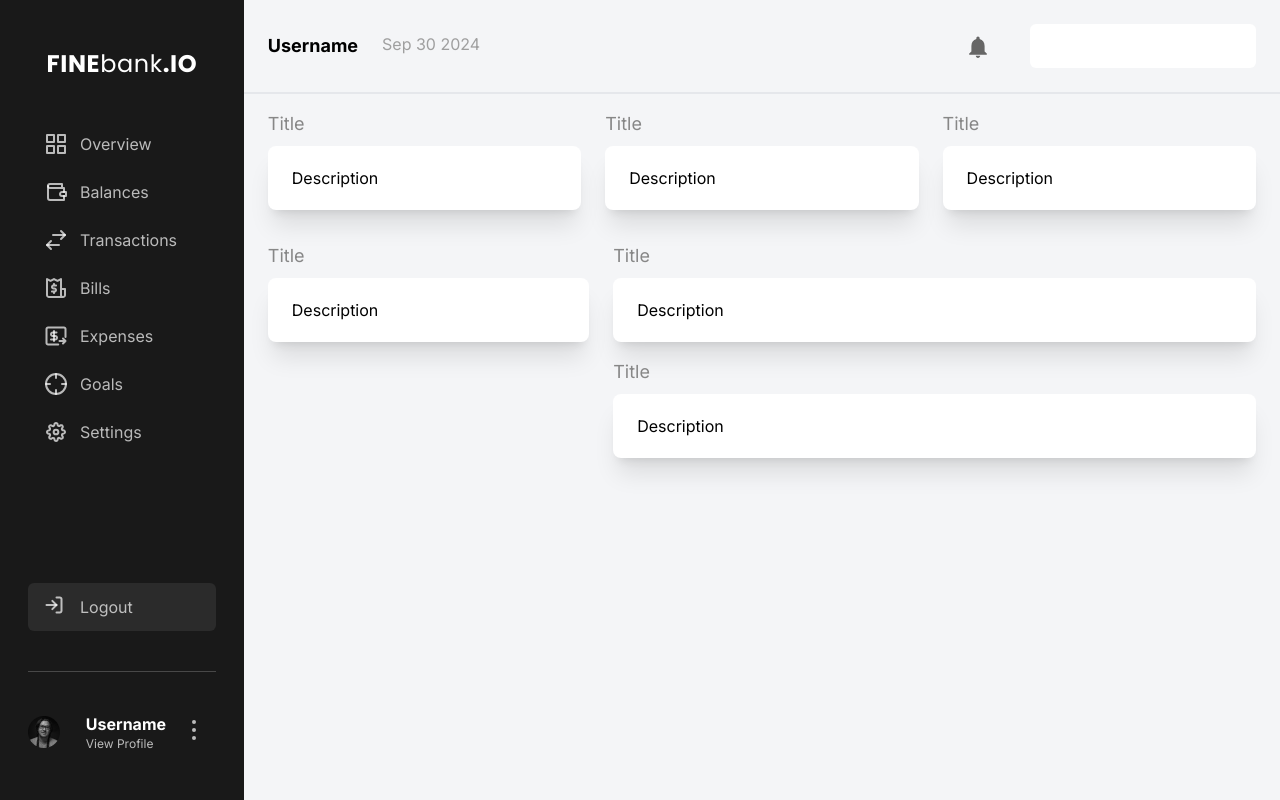
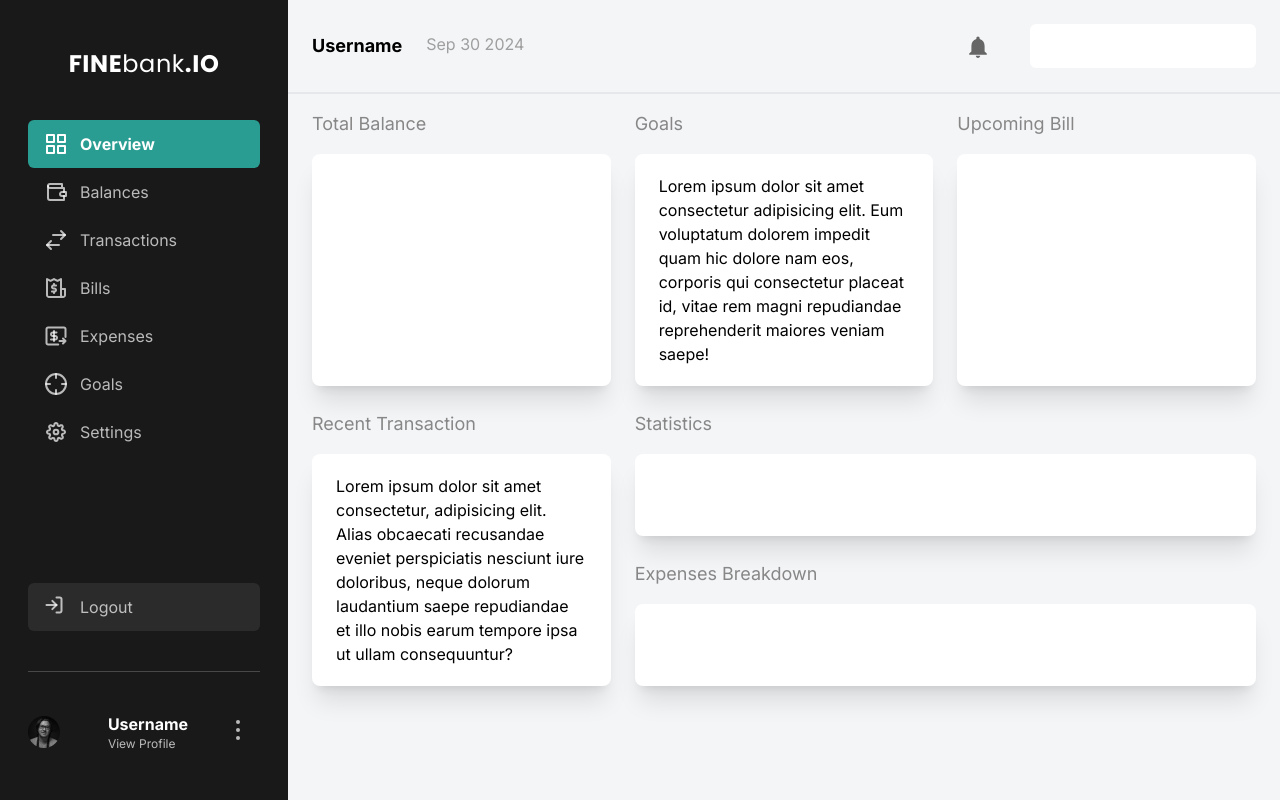
Before and after one commit to Minnaqrt/admin-ui, a React (Vite) app: page / in a window 1280 px wide. Built offline with nearby package versions, Linux system fonts and the light colour scheme.

Commit message:
tambah menu expenses

```diff
--- a/src/App.jsx
+++ b/src/App.jsx
@@ -5,6 +5,7 @@
 import ForgotPasswordPage from "./pages/forgotPw";
 import DashboardPage from "./pages/dashboard";
 import BalancePage from "./pages/balance";
+import ExpensePage from "./pages/expense";
 
 const App = () => {
   const myRouter = createBrowserRouter([
@@ -29,6 +30,10 @@
 		path: "/balance",
 		element: <BalancePage />,
 	},
+	{
+		path: "/expense",
+		element: <ExpensePage />,
+	},
   ]);
 
   return (
--- a/src/components/Elements/Card/index.jsx
+++ b/src/components/Elements/Card/index.jsx
@@ -1,13 +1,24 @@
 
 
-const Card = () => {
+const Card = (props) => {
+  const { title = false, desc, variant } = props
   return (
-    <>
-        <div className="text-lg text-gray-02 mb-2">Title</div>
-        <div className="bg-white rounded-lg px-6 py-5 shadow-xl">
-            Description
+    <div className={`flex flex-col flex-1 mb-6 ${variant}`}>
+      {title && (
+        <>
+          {title.length == 1 ? (
+            <div className="hidden md:block md:text-lg md:text-gray-02 md:mb-4">
+              {title}
+            </div>
+          ) : (
+            <div className="text-lg text-gray-02 mb-4">{title}</div>
+          )}
+        </>
+      )}
+        <div className="bg-white rounded-lg px-6 py-5 shadow-xl flex-1">
+            {desc}
         </div>
-    </>
+    </div>
   )
 }
 
--- a/src/components/Fragments/Navbar.jsx
+++ b/src/components/Fragments/Navbar.jsx
@@ -1,4 +1,4 @@
-import { Link } from "react-router-dom"
+import { Link, NavLink } from "react-router-dom"
 import { Icon } from "../Elements/Icon"
 import Logo from "../Elements/Logo";
 
@@ -49,27 +49,33 @@
   ];
 
   return (
-    <nav className="bg-defaultBlack text-special-bg2 sm:w-72 w-28 h-screen px-7 py-12 flex flex-col justify-between">
+  <div className="bg-defaultBlack">
+    <nav className="sticky top-0 text-special-bg2 sm:w-72 w-28 h-screen px-7 py-12 flex flex-col justify-between">
         <div>
-            <div className="flex justify-center mb-10">
+            <NavLink to="/" className="flex justify-center mb-10">
               <Logo variant="text-white text-sm sm:text-2xl" />
-            </div>
+            </NavLink>
             {menus.map((menu) => (
-              <Link to={menu.link}>
-            <div className="flex hover:bg-special-bg3 hover:text-white px-4 py-3 rounded-md">
+              <NavLink
+              key={menu.id}
+              to={menu.link}
+              className={({ isActive}) =>
+               isActive
+                  ? "flex bg-primary text-white font-bold px-4 py-3 rounded-md"
+                  : "flex hover:bg-special-bg3 hover:text-white px-4 py-3 rounded-md"
+              }>
               <div className="mx-auto sm:mx-0">{menu.icon}</div>
               <div className="ms-3 hidden sm:block">{menu.label}</div>
-            </div>
-            </Link>
+            </NavLink>
             ))}
         </div>
-        <div className="sticky bottom-12">
-            <div className="flex bg-special-bg3 px-4 py-3 rounded-md hover:text-white">
+        <div className="">
+            <NavLink to="/logout" className="flex bg-special-bg3 px-4 py-3 rounded-md hover:text-white">
             <div className="mx-auto sm:mx-0">
               <Icon.Logout />
             </div>
             <div className="ms-3 hidden sm:block">Logout</div>
-            </div>
+            </NavLink>
             <div className="border-b my-10 border-b-special-bg"></div>
             <div className="flex justify-between">
             <div className="mx-auto sm:mx-0 self-center">
@@ -85,6 +91,7 @@
             </div>
         </div>
     </nav>
+  </div>
   )
 }
 
--- a/src/pages/balance.jsx
+++ b/src/pages/balance.jsx
@@ -1,3 +1,41 @@
+// import Card from "../components/Elements/Card";
+// import MainLayout from "../components/Layouts/MainLayout";
+
+// const BalancePage = () => {
+//   return (
+//     <MainLayout type="balance">
+//       {/* top content start*/}
+//       <div className="mb-8 sm:flex sm:gap-6">
+//         <div className="sm:w-1/3">
+//           <Card />
+//         </div>
+//         <div className="sm:w-1/3">
+//           <Card />
+//         </div>
+//         <div className="sm:w-1/3">
+//           <Card />
+//         </div>
+//       </div>
+//       {/* top content end*/}
+//       {/* bottom content start*/}
+//       <div className="mb-8 sm:flex sm:gap-6">
+//         <div className="sm:w-1/3">
+//           <Card />
+//         </div>
+//         <div className="sm:w-1/3">
+//           <Card />
+//         </div>
+//         <div className="sm:w-1/3">
+//           <Card />
+//         </div>
+//       </div>
+//       {/* bottom content end*/}
+//     </MainLayout>
+//   );
+// };
+
+// export default BalancePage;
+
 import Card from "../components/Elements/Card";
 import MainLayout from "../components/Layouts/MainLayout";
 
@@ -5,29 +43,18 @@
   return (
     <MainLayout type="balance">
       {/* top content start*/}
-      <div className="mb-8 sm:flex sm:gap-6">
-        <div className="sm:w-1/3">
-          <Card />
-        </div>
-        <div className="sm:w-1/3">
-          <Card />
-        </div>
-        <div className="sm:w-1/3">
-          <Card />
-        </div>
+      <div className="md:grid md:grid-cols-3 md:gap-x-6">
+        <Card title="Balances" />
+        <Card title="&nbsp;" />
+        <Card
+          title="&nbsp;"
+          desc="Lorem ipsum dolor sit amet consectetur adipisicing elit. Veritatis possimus excepturi temporibus deserunt modi nam velit quos, ad facere dignissimos in accusamus, libero doloribus impedit ab. Culpa saepe dignissimos explicabo?"
+        />
       </div>
-      {/* top content end*/}
-      {/* bottom content start*/}
-      <div className="mb-8 sm:flex sm:gap-6">
-        <div className="sm:w-1/3">
-          <Card />
-        </div>
-        <div className="sm:w-1/3">
-          <Card />
-        </div>
-        <div className="sm:w-1/3">
-          <Card />
-        </div>
+      <div className="md:grid md:grid-cols-3 md:gap-x-6">
+        <Card desc="Lorem ipsum dolor sit amet consectetur adipisicing elit. Eos, eaque. Sed, voluptatibus officiis earum maxime deserunt quia eligendi, deleniti fugit vitae accusamus porro sequi. Debitis quos in ut? Provident, magni." />
+        <Card />
+        <Card />
       </div>
       {/* bottom content end*/}
     </MainLayout>
--- a/src/pages/dashboard.jsx
+++ b/src/pages/dashboard.jsx
@@ -1,3 +1,43 @@
+// import Card from "../components/Elements/Card";
+// import MainLayout from "../components/Layouts/MainLayout";
+
+// const DashboardPage = () => {
+//   return (
+//     <MainLayout type="dashboard">
+//       {/* top content start*/}
+//       <div className="mb-4 sm:flex sm:gap-6">
+//                 <div className="mb-4 sm:w-1/3">
+//                   <Card />
+//                 </div>
+//                 <div className="mb-4 sm:w-1/3">
+//                   <Card />
+//                 </div>
+//                 <div className="mb-4 sm:w-1/3">
+//                   <Card />
+//                 </div>
+//             </div>
+//             {/* top content end*/}
+//             {/* bottom content start*/}
+//             <div className="sm:flex sm:gap-6">
+//                 <div className="mb-4 sm:w-1/3">
+//                   <Card />
+//                 </div>
+//                 <div className="sm:w-2/3">
+//                 <div className="mb-4">
+//                   <Card />
+//                 </div>
+//                 <div className="mb-4">
+//                   <Card />
+//                 </div>
+//             </div>
+//           </div>
+//         {/* bottom content end*/}
+//     </MainLayout>
+//   );
+// };
+
+// export default DashboardPage;
+
 import Card from "../components/Elements/Card";
 import MainLayout from "../components/Layouts/MainLayout";
 
@@ -5,30 +45,26 @@
   return (
     <MainLayout type="dashboard">
       {/* top content start*/}
-      <div className="mb-4 sm:flex sm:gap-6">
-                <div className="mb-4 sm:w-1/3">
-                  <Card />
-                </div>
-                <div className="mb-4 sm:w-1/3">
-                  <Card />
-                </div>
-                <div className="mb-4 sm:w-1/3">
-                  <Card />
-                </div>
+      <div className="md:grid md:grid-cols-3 md:gap-x-6">
+        <Card title="Total Balance" />
+        <Card
+          title="Goals"
+          desc="Lorem ipsum dolor sit amet consectetur adipisicing elit. Eum voluptatum dolorem impedit quam hic dolore nam eos, corporis qui consectetur placeat id, vitae rem magni repudiandae reprehenderit maiores veniam saepe!"
+        />
+        <Card title="Upcoming Bill" />
       </div>
       {/* top content end*/}
       {/* bottom content start*/}
-            <div className="sm:flex sm:gap-6">
-                <div className="mb-4 sm:w-1/3">
-                  <Card />
+      <div className="md:grid md:grid-cols-3 md:gap-x-6">
+        <div className="md:col-span-1">
+          <Card
+            title="Recent Transaction"
+            desc="Lorem ipsum dolor sit amet consectetur, adipisicing elit. Alias obcaecati recusandae eveniet perspiciatis nesciunt iure doloribus, neque dolorum laudantium saepe repudiandae et illo nobis earum tempore ipsa ut ullam consequuntur?"
+          />
         </div>
-                <div className="sm:w-2/3">
-                <div className="mb-4">
-                  <Card />
-                </div>
-                <div className="mb-4">
-                  <Card />
-                </div>
+        <div className="md:col-span-2 flex flex-col flex-1">
+          <Card title="Statistics" />
+          <Card title="Expenses Breakdown" />
         </div>
         </div>
       {/* bottom content end*/}
--- /dev/null
+++ b/src/pages/expense.jsx
@@ -0,0 +1,35 @@
+
+import Card from "../components/Elements/Card";
+import MainLayout from "../components/Layouts/MainLayout";
+
+const ExpensePage = () => {
+  return (
+    <MainLayout type="expense">
+      {/* top content start*/}
+      <div className="md:grid md:grid-cols-1 md:gap-x-6">
+        <Card title="Expenses Comparison"
+            desc="Lorem ipsum, dolor sit amet consectetur adipisicing elit. Nesciunt, tempora tempore? Voluptatibus ullam tempora corporis cupiditate accusamus, id nam tenetur repellendus ad veniam. Temporibus, vero iure laborum veritatis molestias nostrum."
+        />
+        <div className="md:grid md:grid-cols-3 md:gap-x-6">
+        <Card
+          title="Expenses Breakdown"
+          desc="Lorem ipsum dolor sit amet consectetur adipisicing elit. Eum voluptatum dolorem impedit quam hic dolore nam eos, corporis qui consectetur placeat id, vitae rem magni repudiandae reprehenderit maiores veniam saepe!"
+        />
+        <Card title="&nbsp;" />
+        <Card
+          title="&nbsp;"
+          desc="Lorem ipsum dolor sit amet consectetur adipisicing elit. Veritatis possimus excepturi temporibus deserunt modi nam velit quos, ad facere dignissimos in accusamus, libero doloribus impedit ab. Culpa saepe dignissimos explicabo?"
+        />
+      </div>
+      </div>
+      <div className="md:grid md:grid-cols-3 md:gap-x-6">
+        <Card desc="Lorem ipsum dolor sit amet consectetur adipisicing elit. Eos, eaque. Sed, voluptatibus officiis earum maxime deserunt quia eligendi, deleniti fugit vitae accusamus porro sequi. Debitis quos in ut? Provident, magni." />
+        <Card />
+        <Card />
+      </div>
+      {/* bottom content end*/}
+    </MainLayout>
+  );
+};
+
+export default ExpensePage;
```
Lines whose indentation alone changed are shown as unchanged.
